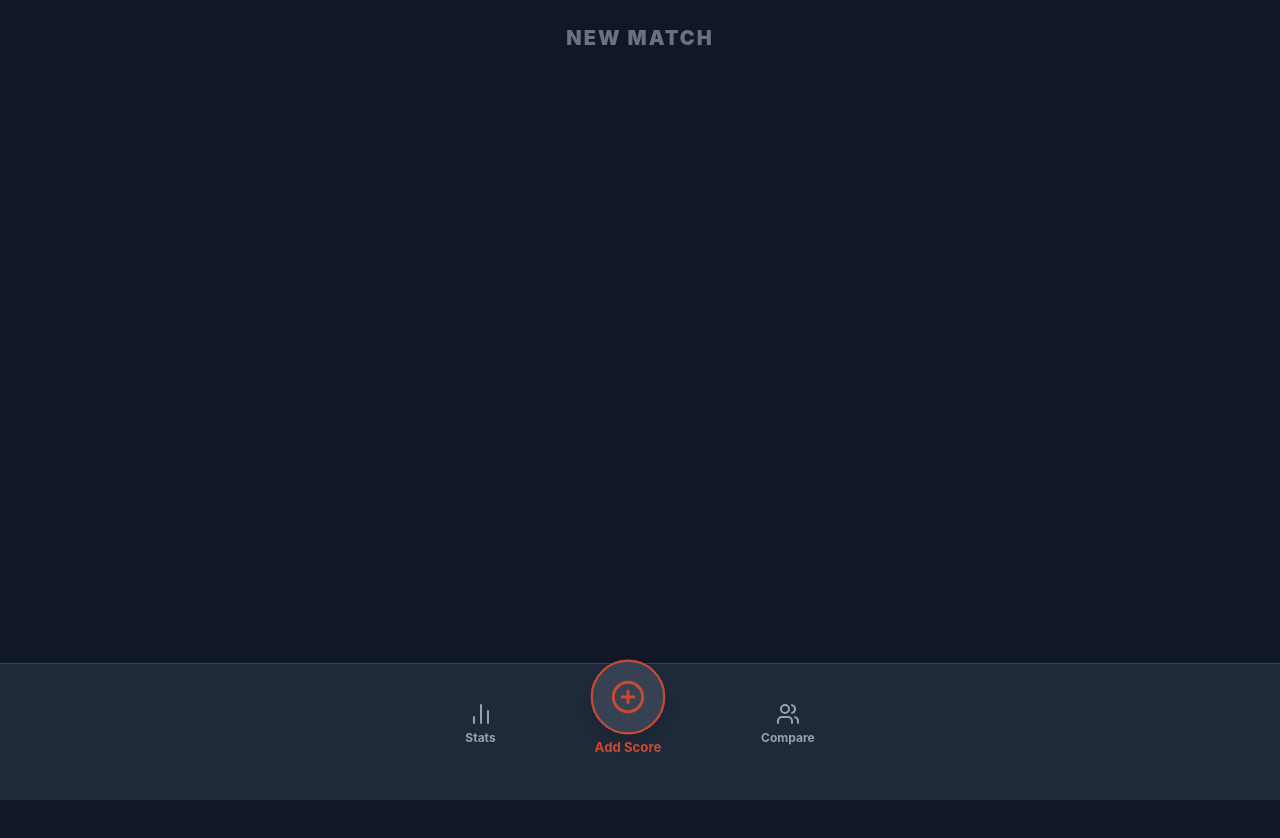
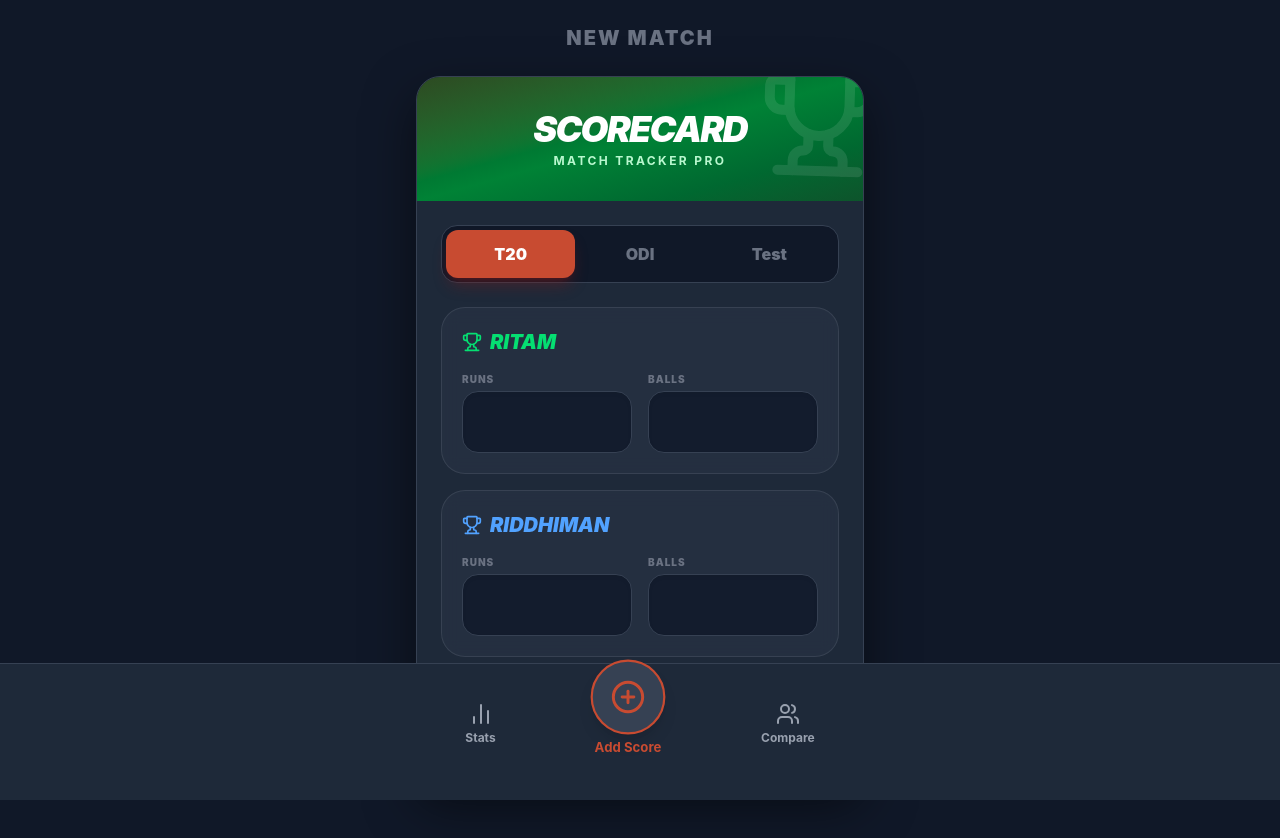
Before and after one commit to ritamghosh1/ScoreCard, a React app in the folder Frontend/: page / in a window 1280 px wide. Shown: the top 838 px of the page. Before the commit the page ends 800 px from the top, so only its background shows below. Built offline with nearby package versions, Linux system fonts and the light colour scheme; the HTML template or start-up script is replaced by a standard one.

Commit message:
Fixed Form Error

```diff
--- a/Frontend/src/Components/MatchEntry.jsx
+++ b/Frontend/src/Components/MatchEntry.jsx
@@ -1,7 +1,7 @@
 import { useState } from 'react';
 import { motion, AnimatePresence } from 'framer-motion';
-import { Trophy, Activity, Hash, Save } from 'lucide-react';
-import { API } from '../App';
+import { Trophy, Save } from 'lucide-react';
+import { API } from '../App'; // Assuming this is your Axios instance
 
 export default function MatchEntry() {
     const [format, setFormat] = useState('T20');
@@ -15,74 +15,35 @@ export default function MatchEntry() {
         e.preventDefault();
         setIsSubmitting(true);
 
-        const p1Innings = [{ runs: Number(formData.p1i1Runs), balls: Number(formData.p1i1Balls) }];
-        const p2Innings = [{ runs: Number(formData.p2i1Runs), balls: Number(formData.p2i1Balls) }];
+        // 1. Package the data exactly how the backend expects it
+        const p1Innings = [{ runs: formData.p1i1Runs, balls: formData.p1i1Balls }];
+        const p2Innings = [{ runs: formData.p2i1Runs, balls: formData.p2i1Balls }];
 
         if (format === 'Test') {
-            p1Innings.push({ runs: Number(formData.p1i2Runs), balls: Number(formData.p1i2Balls) });
-            p2Innings.push({ runs: Number(formData.p2i2Runs), balls: Number(formData.p2i2Balls) });
+            p1Innings.push({ runs: formData.p1i2Runs, balls: formData.p1i2Balls });
+            p2Innings.push({ runs: formData.p2i2Runs, balls: formData.p2i2Balls });
         }
 
-        app.post('/api/matches', async (req, res) => {
         try {
-                const { format, player1, player2 } = req.body;
-
-                // Helper function to clean the innings data
-                const cleanInnings = (inningsArray) => {
-                    // 1. Filter out empty innings (where user didn't type anything)
-                    const validInnings = inningsArray.filter(inn => inn.runs !== "" && inn.balls !== "");
-
-                    // 2. Convert strings to valid Numbers and calculate Strike Rate
-                    return validInnings.map(inn => {
-                        const runs = Number(inn.runs) || 0;
-                        const balls = Number(inn.balls) || 0;
-                        // Prevent dividing by zero!
-                        const strikeRate = balls > 0 ? Number(((runs / balls) * 100).toFixed(2)) : 0;
-
-                        return { runs, balls, strikeRate };
-                    });
-                };
-
-                // Clean data for both players
-                const cleanedP1Innings = cleanInnings(player1.innings);
-                const cleanedP2Innings = cleanInnings(player2.innings);
-
-                // Calculate Total Runs
-                const p1TotalRuns = cleanedP1Innings.reduce((sum, inn) => sum + inn.runs, 0);
-                const p2TotalRuns = cleanedP2Innings.reduce((sum, inn) => sum + inn.runs, 0);
-
-                // Determine Winner automatically
-                let matchWinner = "Draw";
-                if (p1TotalRuns > p2TotalRuns) matchWinner = player1.name;
-                if (p2TotalRuns > p1TotalRuns) matchWinner = player2.name;
-
-                // Create the final match object matching your Schema perfectly
-                const newMatch = new matchModel({
-                    format: format,
-                    player1: {
-                        name: player1.name,
-                        innings: cleanedP1Innings,
-                        totalRuns: p1TotalRuns
-                    },
-                    player2: {
-                        name: player2.name,
-                        innings: cleanedP2Innings,
-                        totalRuns: p2TotalRuns
-                    },
-                    winner: matchWinner
+            // 2. Toss it over the fence to the backend using API.post!
+            await API.post('/api/matches', {
+                format,
+                player1: { name: "Ritam", innings: p1Innings },
+                player2: { name: "Riddhiman", innings: p2Innings }
             });
 
-                // Save to MongoDB
-                await newMatch.save();
-
-                // Send success back to Frontend
-                res.status(200).json({ message: "Match saved successfully!", match: newMatch });
+            // 3. Delay reset to allow the "Power Shot" animation to finish
+            setTimeout(() => {
+                setIsSubmitting(false);
+                setFormData({ p1i1Runs: '', p1i1Balls: '', p1i2Runs: '', p1i2Balls: '', p2i1Runs: '', p2i1Balls: '', p2i2Runs: '', p2i2Balls: '' });
+                alert("Match Saved!"); // Optional: Let the user know it worked!
+            }, 2000);
 
         } catch (error) {
-                console.error("🔥 POST ROUTE CRASHED:", error); // This will show in Render logs!
-                res.status(500).json({ message: "Internal Server Error", error: error.message });
+            console.error("Frontend Request Failed:", error);
+            setIsSubmitting(false);
         }
-        });
+    };
 
     return (
         <motion.div
@@ -201,6 +162,7 @@ export default function MatchEntry() {
     );
 }
 
+// Ensure InningInput is outside the main render but inside the file!
 function InningInput({ label, val, setter, border, animate }) {
     const props = animate ? {
         initial: { opacity: 0, x: -10 },
@@ -212,12 +174,10 @@ export default function MatchEntry() {
         <motion.div {...props}>
             <label className="text-[10px] text-gray-500 font-black uppercase block mb-1 tracking-widest">{label}</label>
             <input
-                    type="number" required
+                type="number" required={!animate} // Only require Inn 1
                 className={`w-full bg-gray-900/80 text-white rounded-2xl p-4 border border-gray-700 outline-none transition-all font-black text-lg shadow-inner ${border}`}
                 value={val} onChange={(e) => setter(e.target.value)}
             />
         </motion.div>
     );
 }
-
-}
```
Also changed, not shown: 1 other file (tests, documents, lock files or other folders). Lines whose indentation alone changed are shown as unchanged.
